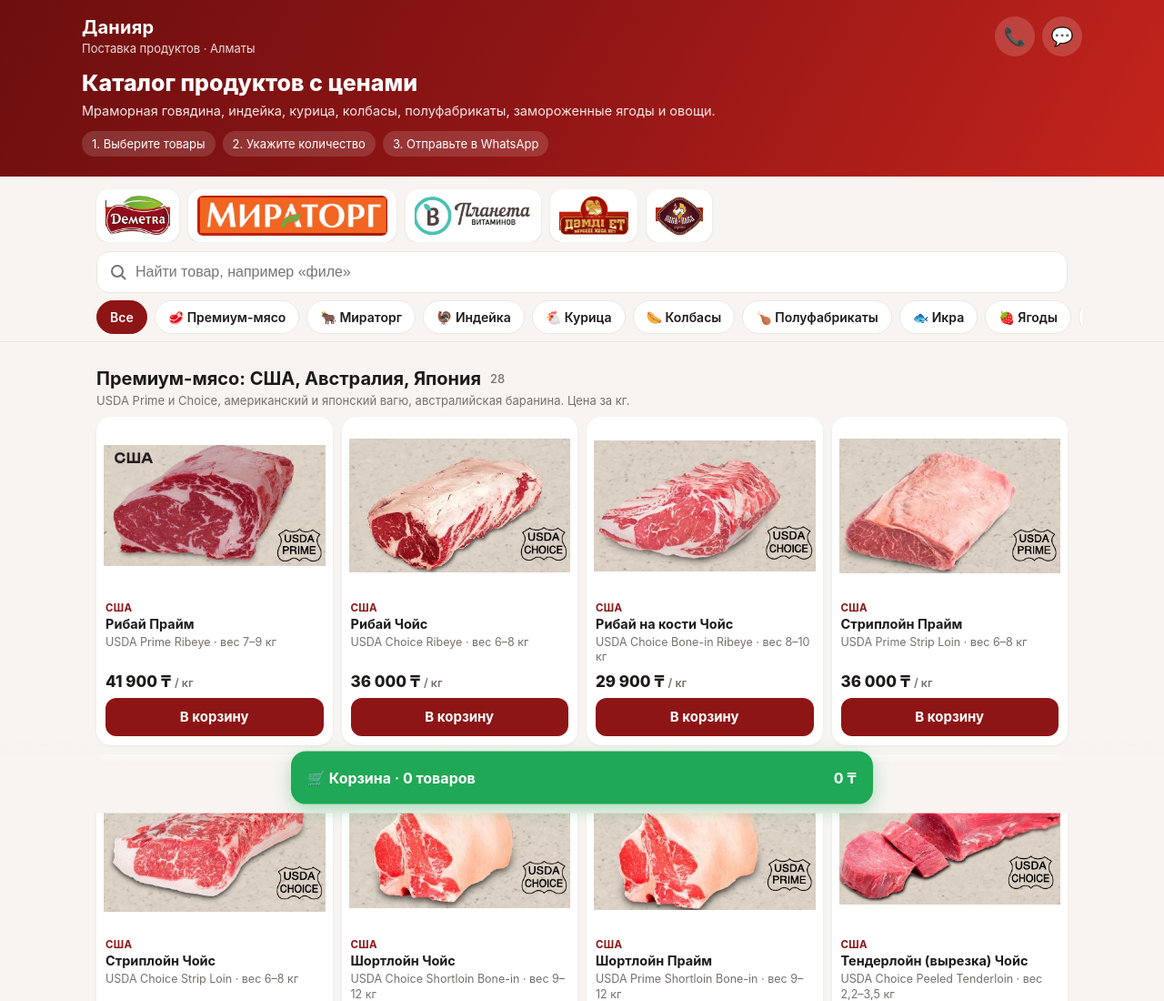
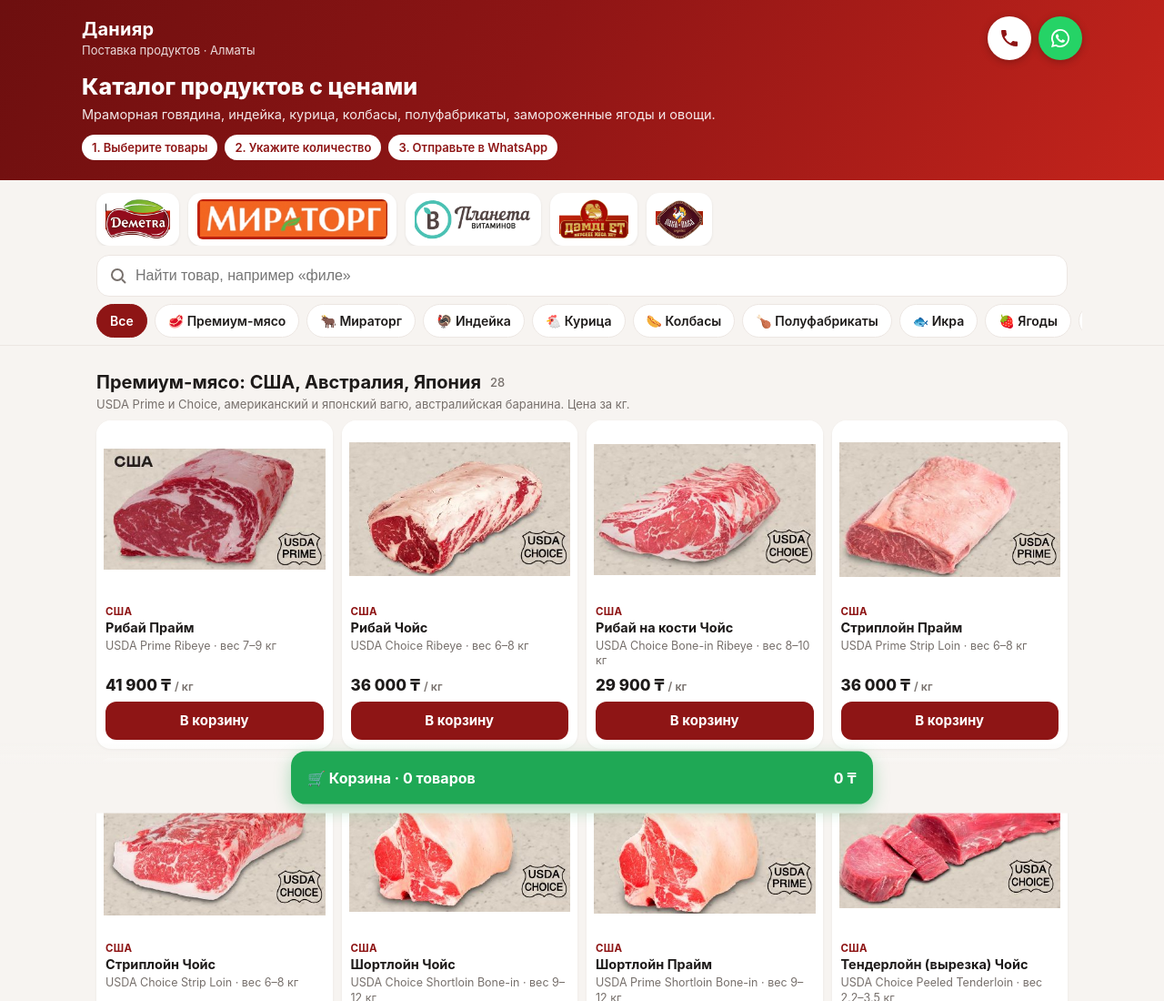
Before and after one commit to erlanugmetov-coder/Ahmed, a plain HTML site: page daniyar/index.html in a window 1280 px wide. Shown: the top 1100 px of the page at 91% size. Drawn offline with Linux system fonts and the light colour scheme.

Commit message:
Daniyar catalog: white call buttons
Co-Authored-By: Claude Opus 5.5 <noreply@anthropic.com>
Claude-Session: https://claude.ai/code/session_018akPryUMwXKQ7bv76LXFMw

```diff
--- a/daniyar/index.html
+++ b/daniyar/index.html
@@ -16,12 +16,14 @@ header{background:linear-gradient(120deg,#6d0f0f,var(--red) 45%,var(--red2));col
 .who b{display:block;font-size:20px;letter-spacing:.2px}
 .who span{font-size:13px;opacity:.85}
 .call{display:flex;gap:8px}
-.call a{display:flex;align-items:center;justify-content:center;width:44px;height:44px;border-radius:50%;background:rgba(255,255,255,.16);color:#fff;text-decoration:none;font-size:20px}
+.call a{display:flex;align-items:center;justify-content:center;width:48px;height:48px;border-radius:50%;background:#fff;text-decoration:none;box-shadow:0 2px 8px rgba(0,0,0,.25)}
+.call a svg{width:24px;height:24px}
+.call a.wa{background:#25d366}
 .hero{max-width:1100px;margin:14px auto 0}
 .hero h1{font-size:25px;line-height:1.2;font-weight:800}
 .hero p{margin-top:6px;font-size:14.5px;opacity:.9;line-height:1.4}
 .steps{display:flex;gap:8px;margin-top:12px;flex-wrap:wrap}
-.steps span{background:rgba(255,255,255,.14);border-radius:20px;padding:6px 11px;font-size:13px}
+.steps span{background:#fff;color:#8e1515;font-weight:600;border-radius:20px;padding:6px 11px;font-size:13px}
 .brands{max-width:1100px;margin:14px auto 0;padding:0 16px;display:flex;gap:10px;overflow-x:auto;scrollbar-width:none}
 .brands::-webkit-scrollbar,.chips::-webkit-scrollbar{display:none}
 .brands div{flex:0 0 auto;height:58px;padding:6px 10px;background:#fff;border-radius:14px;box-shadow:0 1px 3px rgba(0,0,0,.08);display:flex;align-items:center}
@@ -89,8 +91,8 @@ footer{max-width:1100px;margin:10px auto 0;padding:0 16px 20px;font-size:12.5px;
   <div class="top">
     <div class="who"><b>Данияр</b><span>Поставка продуктов · Алматы</span></div>
     <div class="call">
-      <a href="tel:+77077415781" aria-label="Позвонить">📞</a>
-      <a href="https://wa.me/77077415781" aria-label="Написать в WhatsApp" target="_blank" rel="noopener">💬</a>
+      <a href="tel:+77077415781" aria-label="Позвонить"><svg viewBox="0 0 24 24" fill="#8e1515"><path d="M6.6 10.8a15.1 15.1 0 0 0 6.6 6.6l2.2-2.2a1 1 0 0 1 1-.25 11.4 11.4 0 0 0 3.6.57 1 1 0 0 1 1 1V20a1 1 0 0 1-1 1A17 17 0 0 1 3 4a1 1 0 0 1 1-1h3.5a1 1 0 0 1 1 1c0 1.25.2 2.45.57 3.57a1 1 0 0 1-.25 1z"/></svg></a>
+      <a class="wa" href="https://wa.me/77077415781" aria-label="Написать в WhatsApp" target="_blank" rel="noopener"><svg viewBox="0 0 24 24" fill="#fff"><path d="M12 2a10 10 0 0 0-8.6 15.1L2 22l5-1.3A10 10 0 1 0 12 2zm0 18.2a8.2 8.2 0 0 1-4.2-1.2l-.3-.2-3 .8.8-2.9-.2-.3A8.2 8.2 0 1 1 12 20.2zm4.5-6.1c-.25-.12-1.47-.72-1.7-.8s-.39-.12-.56.12-.64.8-.78.97-.29.18-.54.06a6.7 6.7 0 0 1-3.3-2.9c-.25-.43.25-.4.71-1.33a.45.45 0 0 0-.02-.42c-.06-.12-.56-1.34-.76-1.84s-.4-.42-.56-.43h-.48a.92.92 0 0 0-.66.31 2.8 2.8 0 0 0-.87 2.07 4.8 4.8 0 0 0 1 2.56 11 11 0 0 0 4.2 3.7c1.56.67 2.17.73 2.95.62a2.5 2.5 0 0 0 1.66-1.17 2 2 0 0 0 .14-1.17c-.06-.1-.23-.16-.48-.28z"/></svg></a>
     </div>
   </div>
   <div class="hero">
```
